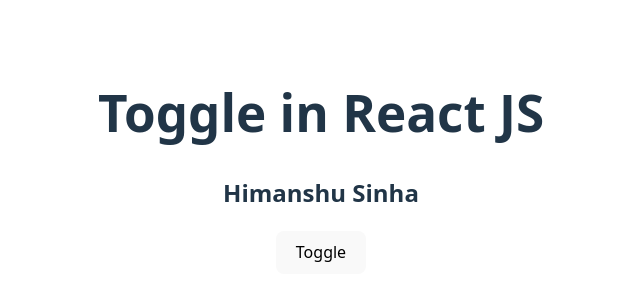
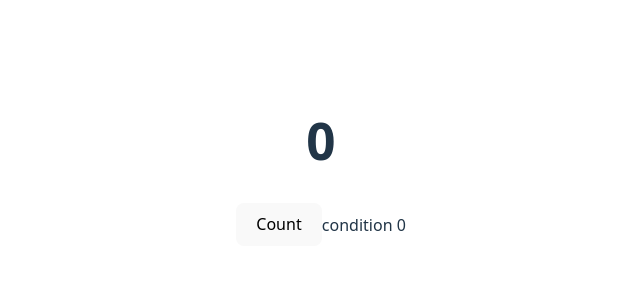
Before and after one commit to himanshusinha/ReactJsCodeStepByStep, a React (Vite) app: page / in a window 1280 px wide. Shown: the part 238-538 px from the top of the page, without its empty margins (319-959 px from the left). Built offline with nearby package versions, Linux system fonts and the light colour scheme.

Commit message:
multiple condition

```diff
--- a/src/App.jsx
+++ b/src/App.jsx
@@ -1,16 +1,24 @@
 import "./App.css";
 import React, { useState } from "react";
 function App() {
-  const [show, setShow] = useState(true);
-
-  const handleClick = () => {
-    setShow(!show);
-  };
+  const [count, setCount] = useState(0);
   return (
     <div>
-      <h1>Toggle in React JS</h1>
-      <h2>{show ? "Himanshu Sinha" : null}</h2>
-      <button onClick={handleClick}>Toggle</button>
+      <h1>{count}</h1>
+      <button onClick={() => setCount(count + 1)}>Count</button>
+      {count == 0 ? (
+        "condition 0"
+      ) : count == 1 ? (
+        "condition 1"
+      ) : count == 2 ? (
+        "condition 2"
+      ) : count == 3 ? (
+        "condition 3"
+      ) : count == 4 ? (
+        "condition 4"
+      ) : (
+        <h1>Other Condition</h1>
+      )}
     </div>
   );
 }
```
